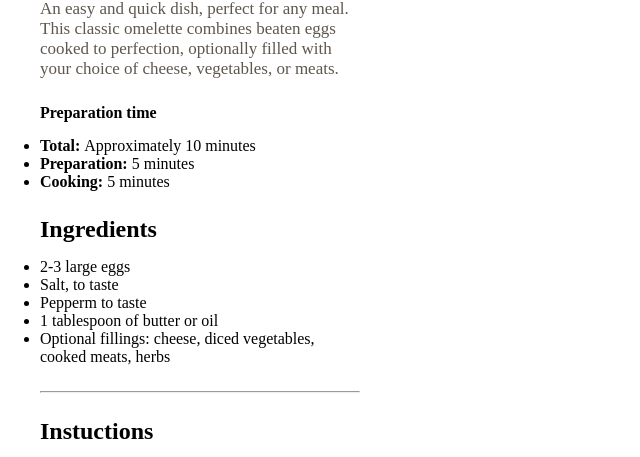
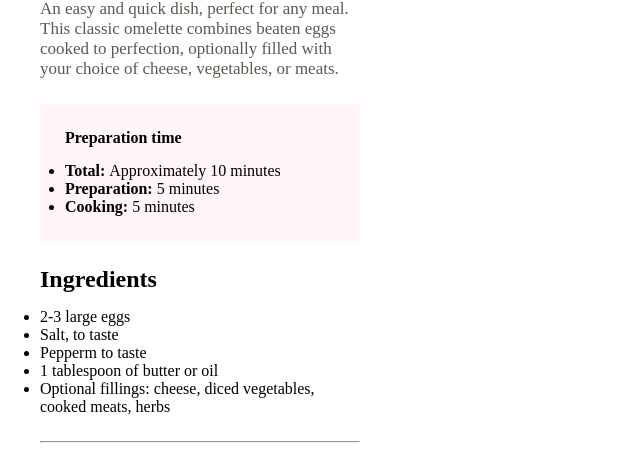
Before and after one commit to AnthonyLPZ0/recipe-page, a plain HTML site: page index.html in a window 1280 px wide. Shown: the part 318-775 px from the top of the page, without its empty margins (0-640 px from the left). Drawn offline with Linux system fonts and the light colour scheme.

Commit message:
style: se agrego background-color y padding al section con la clase .recipe-preparation

```diff
--- a/style.css
+++ b/style.css
@@ -39,3 +39,8 @@ section,hr{
    color: hsl(30, 10%, 34%);
    font-size: 17px;
 }
+
+.recipe-preparation{
+   background-color: hsl(330, 100%, 98%);
+   padding: 25px;
+}
```
